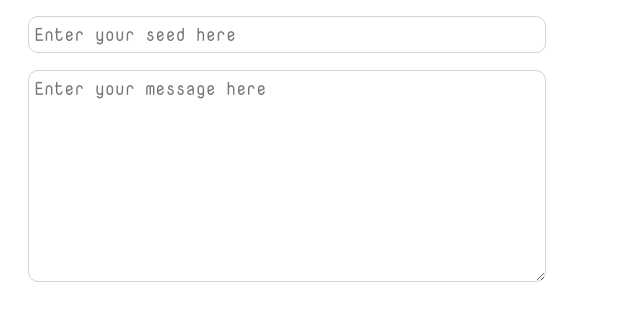
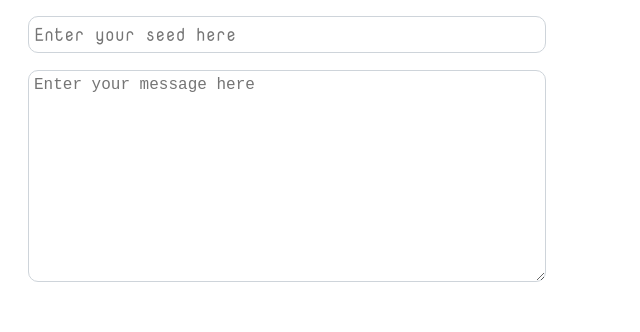
Before and after one commit to qingy2019/qingy2019.github.io, a website: page encryptmessage.html in a window 1280 px wide. Shown: the part 162-494 px from the top of the page, 0-640 px from the left. Drawn offline with Linux system fonts and the light colour scheme.

Commit message:
more readable

```diff
--- a/encryptmessage.html
+++ b/encryptmessage.html
@@ -128,7 +128,7 @@
 <br></br>
 <input type="password" id="seed" style=" margin-left: 20px; width: 40%; border-radius: 10px; font-family: NovaSquare,monospace; font-size: large" placeholder="Enter your seed here"></input>
 <br></br>
-<textarea id="message" style="margin-left: 20px; width: 40%; height: 200px; border-radius: 10px; font-family: NovaSquare,monospace; font-size: large" placeholder="Enter your message here"></textarea>
+<textarea id="message" style="margin-left: 20px; width: 40%; height: 200px; border-radius: 10px; font-family: monospace; font-size: large" placeholder="Enter your message here"></textarea>
 <br></br>
 <br></br>
 <div class="container">
```
